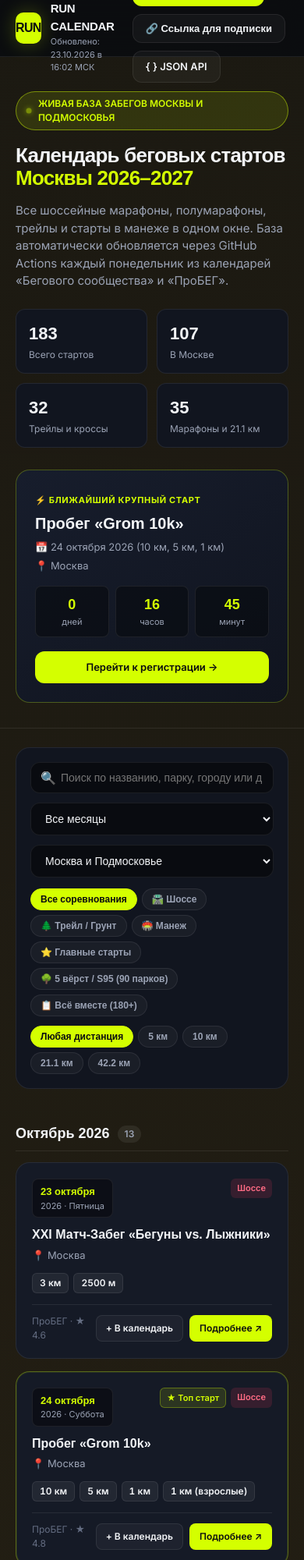
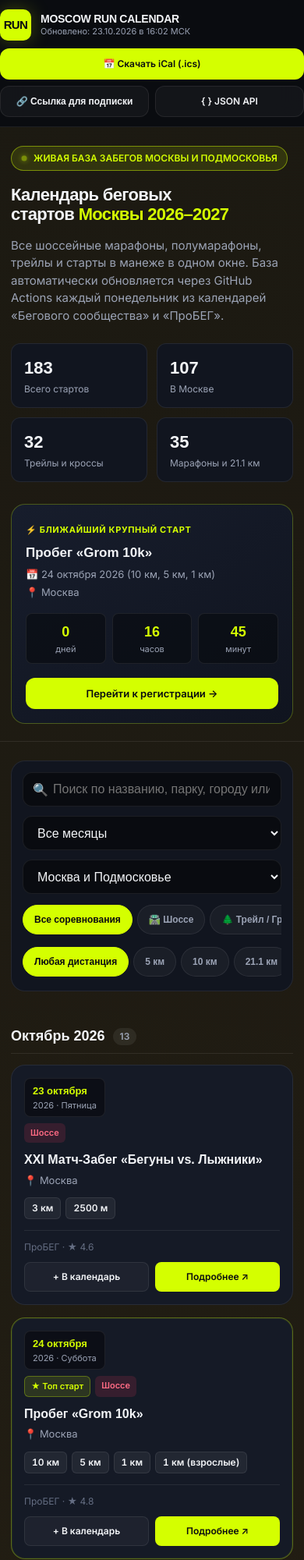
Before and after one commit to prartem476-dev/running_calendar_moscow, a plain HTML site: page index.html in a window 390 px wide. Shown: the top 2000 px of the page at 78% size. Drawn offline with Linux system fonts and the light colour scheme; a web font is replaced by a local one.

Commit message:
fix(ui): make header, filters, cards and touch targets fully responsive from 320px to 1440px

```diff
--- a/index.html
+++ b/index.html
@@ -62,7 +62,7 @@
       top: 0;
       z-index: 50;
       backdrop-filter: blur(16px);
-      background: rgba(9, 11, 16, 0.84);
+      background: rgba(9, 11, 16, 0.88);
       border-bottom: 1px solid var(--border-subtle);
     }
 
@@ -70,8 +70,10 @@
       display: flex;
       align-items: center;
       justify-content: space-between;
-      height: 72px;
+      min-height: 72px;
+      padding: 12px 0;
       gap: 16px;
+      flex-wrap: wrap;
     }
 
     .brand {
@@ -80,11 +82,14 @@
       gap: 12px;
       text-decoration: none;
       color: var(--text-primary);
+      min-width: 0;
+      flex: 1 1 auto;
     }
 
     .brand-badge {
       width: 40px;
       height: 40px;
+      flex-shrink: 0;
       border-radius: 10px;
       background: var(--accent-volt);
       color: #090b10;
@@ -93,45 +98,50 @@
       justify-content: center;
       font-family: 'Unbounded', sans-serif;
       font-weight: 800;
-      font-size: 16px;
+      font-size: 15px;
       letter-spacing: -0.04em;
       box-shadow: 0 0 24px rgba(212, 255, 0, 0.25);
     }
 
     .brand-text-title {
       font-family: 'Unbounded', sans-serif;
-      font-size: 15px;
+      font-size: clamp(13px, 3.6vw, 15px);
       font-weight: 700;
       letter-spacing: -0.02em;
       display: block;
+      line-height: 1.2;
     }
 
     .brand-text-sub {
       font-size: 11px;
       color: var(--text-secondary);
       display: block;
+      line-height: 1.3;
     }
 
     .topbar-actions {
       display: flex;
       align-items: center;
-      gap: 10px;
+      gap: 8px;
       flex-wrap: wrap;
     }
 
     .btn {
       display: inline-flex;
       align-items: center;
+      justify-content: center;
       gap: 8px;
-      padding: 10px 16px;
+      min-height: 40px;
+      padding: 9px 15px;
       border-radius: var(--radius-md);
       font-size: 13px;
       font-weight: 600;
       text-decoration: none;
       cursor: pointer;
       border: 1px solid transparent;
-      transition: all 0.18s ease;
+      transition: transform 0.18s ease, background-color 0.18s ease, border-color 0.18s ease;
       white-space: nowrap;
+      max-width: 100%;
     }
 
     .btn-volt {
@@ -187,11 +197,14 @@
       font-size: 12px;
       font-weight: 600;
       margin-bottom: 18px;
+      max-width: 100%;
+      flex-wrap: wrap;
     }
 
     .pulse-dot {
       width: 8px;
       height: 8px;
+      flex-shrink: 0;
       border-radius: 50%;
       background: var(--accent-volt);
       box-shadow: 0 0 8px var(--accent-volt);
@@ -205,11 +218,13 @@
 
     .hero-title {
       font-family: 'Unbounded', sans-serif;
-      font-size: clamp(26px, 4vw, 44px);
+      font-size: clamp(22px, 4vw, 44px);
       font-weight: 800;
-      line-height: 1.12;
+      line-height: 1.15;
       letter-spacing: -0.03em;
       margin-bottom: 16px;
+      text-wrap: balance;
+      overflow-wrap: break-word;
     }
 
     .hero-title span {
@@ -413,15 +428,20 @@
     }
 
     .pill-btn {
+      display: inline-flex;
+      align-items: center;
+      justify-content: center;
+      min-height: 38px;
       background: rgba(255, 255, 255, 0.04);
       border: 1px solid var(--border-subtle);
       color: var(--text-secondary);
-      padding: 6px 12px;
+      padding: 8px 14px;
       border-radius: 999px;
       font-size: 12px;
       font-weight: 600;
       cursor: pointer;
-      transition: all 0.15s;
+      transition: background-color 0.15s ease, color 0.15s ease, border-color 0.15s ease;
+      max-width: 100%;
     }
 
     .pill-btn:hover {
@@ -471,14 +491,8 @@
 
     .events-grid {
       display: grid;
-      grid-template-columns: repeat(auto-fill, minmax(350px, 1fr));
+      grid-template-columns: repeat(auto-fill, minmax(min(100%, 340px), 1fr));
       gap: 16px;
-    }
-
-    @media (max-width: 420px) {
-      .events-grid {
-        grid-template-columns: 1fr;
-      }
     }
 
     .race-card {
@@ -490,8 +504,11 @@
       flex-direction: column;
       justify-content: space-between;
       gap: 14px;
-      transition: transform 0.18s ease, border-color 0.18s ease, background 0.18s ease;
+      transition: transform 0.18s ease, border-color 0.18s ease, background-color 0.18s ease;
       position: relative;
+      min-width: 0;
+      max-width: 100%;
+      overflow-wrap: break-word;
     }
 
     .race-card:hover {
@@ -577,14 +594,16 @@
       font-weight: 700;
       line-height: 1.3;
       color: var(--text-primary);
+      overflow-wrap: anywhere;
     }
 
     .race-location {
       font-size: 13px;
       color: var(--text-secondary);
       display: flex;
-      align-items: center;
+      align-items: flex-start;
       gap: 6px;
+      overflow-wrap: anywhere;
     }
 
     .distances-wrap {
@@ -600,8 +619,10 @@
       background: rgba(255, 255, 255, 0.06);
       border: 1px solid rgba(255, 255, 255, 0.08);
       color: var(--text-primary);
-      padding: 3px 9px;
+      padding: 4px 9px;
       border-radius: 6px;
+      max-width: 100%;
+      overflow-wrap: anywhere;
     }
 
     .race-footer {
@@ -611,6 +632,7 @@
       gap: 10px;
       padding-top: 12px;
       border-top: 1px solid var(--border-subtle);
+      flex-wrap: wrap;
     }
 
     .race-source {
@@ -622,12 +644,126 @@
       display: flex;
       align-items: center;
       gap: 8px;
+      flex-wrap: wrap;
     }
 
     .btn-sm {
-      padding: 7px 12px;
+      min-height: 38px;
+      padding: 8px 12px;
       font-size: 12px;
       border-radius: var(--radius-sm);
+    }
+
+    /* Mobile & Tablet Responsive Breakpoints */
+    @media (max-width: 768px) {
+      .container {
+        padding: 0 14px;
+      }
+
+      .topbar {
+        position: relative;
+      }
+
+      .topbar-inner {
+        flex-direction: column;
+        align-items: stretch;
+        gap: 10px;
+        padding: 12px 0;
+      }
+
+      .topbar-actions {
+        display: grid;
+        grid-template-columns: 1fr 1fr;
+        gap: 8px;
+        width: 100%;
+      }
+
+      .topbar-actions .btn:first-child {
+        grid-column: 1 / -1;
+      }
+
+      .topbar-actions .btn {
+        width: 100%;
+        padding: 9px 10px;
+        font-size: 12px;
+      }
+
+      .hero {
+        padding: 24px 0 22px;
+      }
+
+      .spotlight-card {
+        padding: 18px;
+      }
+
+      .spotlight-title {
+        font-size: 17px;
+      }
+
+      .controls-bar {
+        padding: 14px;
+      }
+
+      .search-input,
+      .select-input {
+        font-size: 16px; /* Prevents iOS Safari auto-zoom on focus */
+        min-height: 44px;
+      }
+
+      .pill-group {
+        width: 100%;
+        overflow-x: auto;
+        flex-wrap: nowrap;
+        padding-bottom: 4px;
+        -webkit-overflow-scrolling: touch;
+        scrollbar-width: none;
+      }
+
+      .pill-group::-webkit-scrollbar {
+        display: none;
+      }
+
+      .pill-btn {
+        flex-shrink: 0;
+      }
+
+      .race-card {
+        padding: 16px;
+      }
+
+      .toast {
+        left: 14px;
+        right: 14px;
+        bottom: 14px;
+        text-align: center;
+      }
+    }
+
+    @media (max-width: 420px) {
+      .race-top {
+        flex-direction: column;
+        align-items: flex-start;
+        gap: 8px;
+      }
+
+      .tags-wrap {
+        justify-content: flex-start;
+      }
+
+      .race-footer {
+        flex-direction: column;
+        align-items: stretch;
+      }
+
+      .race-actions {
+        display: grid;
+        grid-template-columns: 1fr 1fr;
+        width: 100%;
+      }
+
+      .race-actions .btn-sm {
+        width: 100%;
+      }
     }
 
     .empty-state {
@@ -656,9 +792,31 @@
       gap: 16px;
     }
 
+    .footer-sources {
+      display: flex;
+      align-items: center;
+      flex-wrap: wrap;
+      gap: 8px;
+    }
+
     .footer a {
+      display: inline-flex;
+      align-items: center;
+      min-height: 36px;
+      padding: 6px 12px;
+      border-radius: var(--radius-sm);
+      background: rgba(255, 255, 255, 0.04);
+      border: 1px solid var(--border-subtle);
       color: var(--accent-volt);
       text-decoration: none;
+      font-size: 12px;
+      font-weight: 600;
+      transition: background-color 0.15s ease, border-color 0.15s ease;
+    }
+
+    .footer a:hover {
+      background: rgba(212, 255, 0, 0.12);
+      border-color: var(--border-accent);
     }
 
     .toast {
@@ -835,13 +993,14 @@
       <div>
         <strong>Moscow Running Calendar</strong> — автоматический агрегатор беговых событий Москвы и МО.
       </div>
-      <div>
-        Источники данных (6 платформ): <a href="https://runc.run/" target="_blank" rel="noopener">Беговое сообщество</a> ·
-        <a href="https://probeg.org/" target="_blank" rel="noopener">ПроБЕГ</a> ·
-        <a href="https://reg.place/events" target="_blank" rel="noopener">Reg.Place</a> ·
-        <a href="https://myrace.info/" target="_blank" rel="noopener">MyRace</a> ·
-        <a href="https://mountain-race.ru/events/" target="_blank" rel="noopener">Mountain-Race</a> ·
-        <a href="https://5verst.ru/" target="_blank" rel="noopener">5 вёрст / S95</a> ·
+      <div class="footer-sources">
+        <span>Источники (6):</span>
+        <a href="https://runc.run/" target="_blank" rel="noopener">Беговое сообщество</a>
+        <a href="https://probeg.org/" target="_blank" rel="noopener">ПроБЕГ</a>
+        <a href="https://reg.place/events" target="_blank" rel="noopener">Reg.Place</a>
+        <a href="https://myrace.info/" target="_blank" rel="noopener">MyRace</a>
+        <a href="https://mountain-race.ru/events/" target="_blank" rel="noopener">Mountain-Race</a>
+        <a href="https://5verst.ru/" target="_blank" rel="noopener">5 вёрст / S95</a>
         <a href="https://github.com/prartem476-dev/running_calendar_moscow" target="_blank" rel="noopener">GitHub</a>
       </div>
     </div>
```
